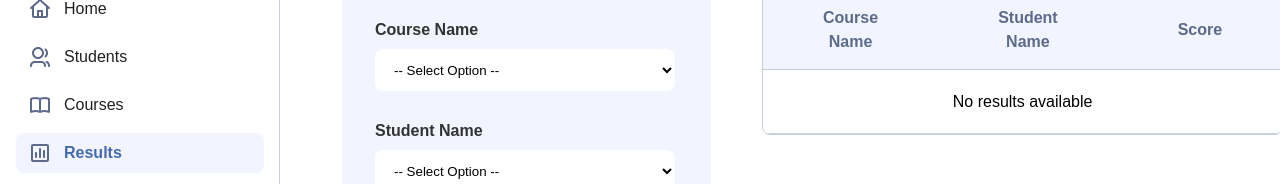
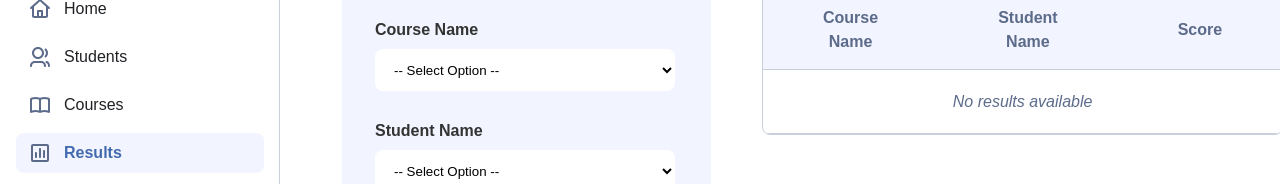
Before and after one commit to VishnudevP/ShyftLabs-Internship-Assessment, a React (Vite) app: page /results in a window 1280 px wide. Shown: the part 137-321 px from the top of the page. Built offline with nearby package versions, Linux system fonts and the light colour scheme.

Commit message:
Small Style Update

```diff
--- a/src/components/ResultTable.css
+++ b/src/components/ResultTable.css
@@ -39,3 +39,10 @@
 tbody {
     border-bottom: 1px solid #C9D0DB;
 }
+
+.no-results{
+    text-align: center;
+    font-style: italic;
+    color: #5C6B8A;
+
+}
--- a/src/components/ResultTable.jsx
+++ b/src/components/ResultTable.jsx
@@ -16,7 +16,7 @@
             <tbody>
                 {results.length === 0 ? (
                     <tr className='s'>
-                        <td colSpan="3">No results available</td>
+                        <td className='no-results' colSpan="3">No results available</td>
                     </tr>
                 ) : (
                     results.map((result) => (
```
